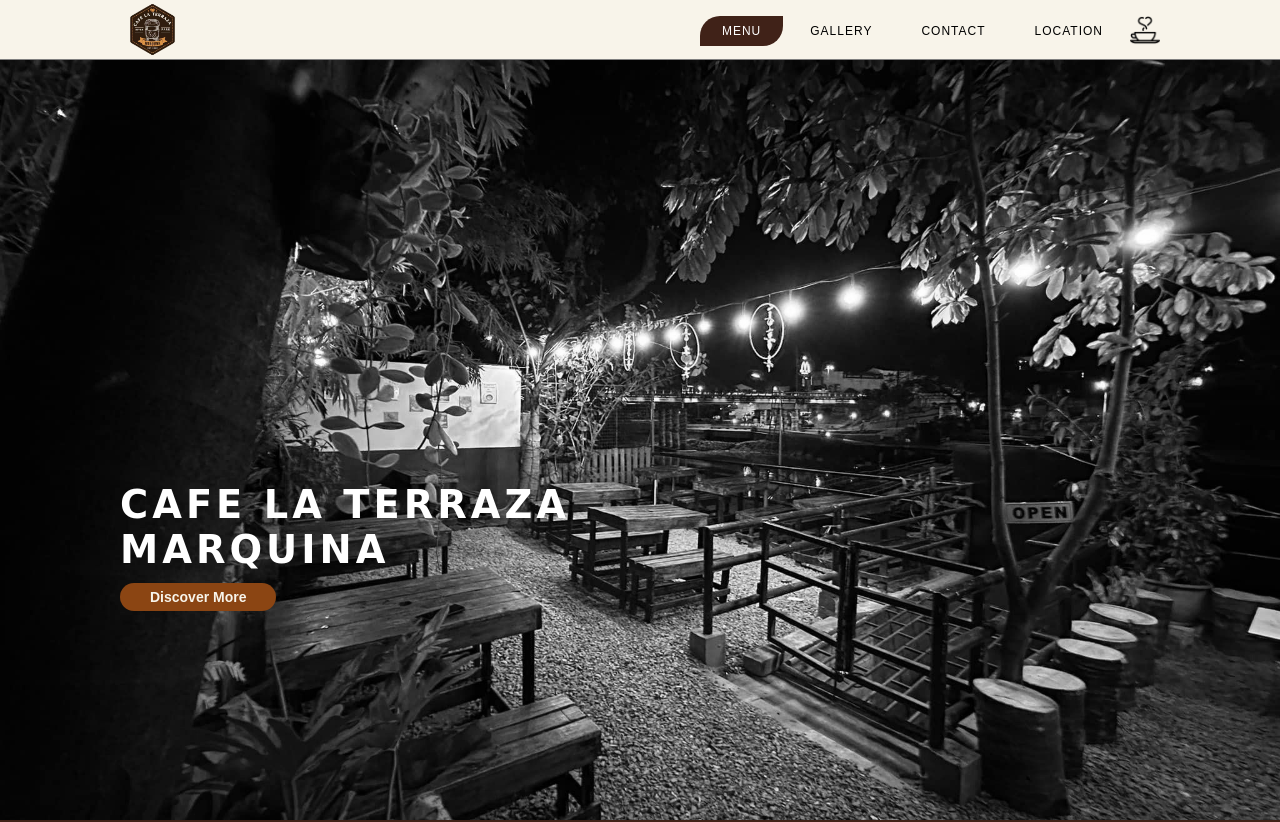
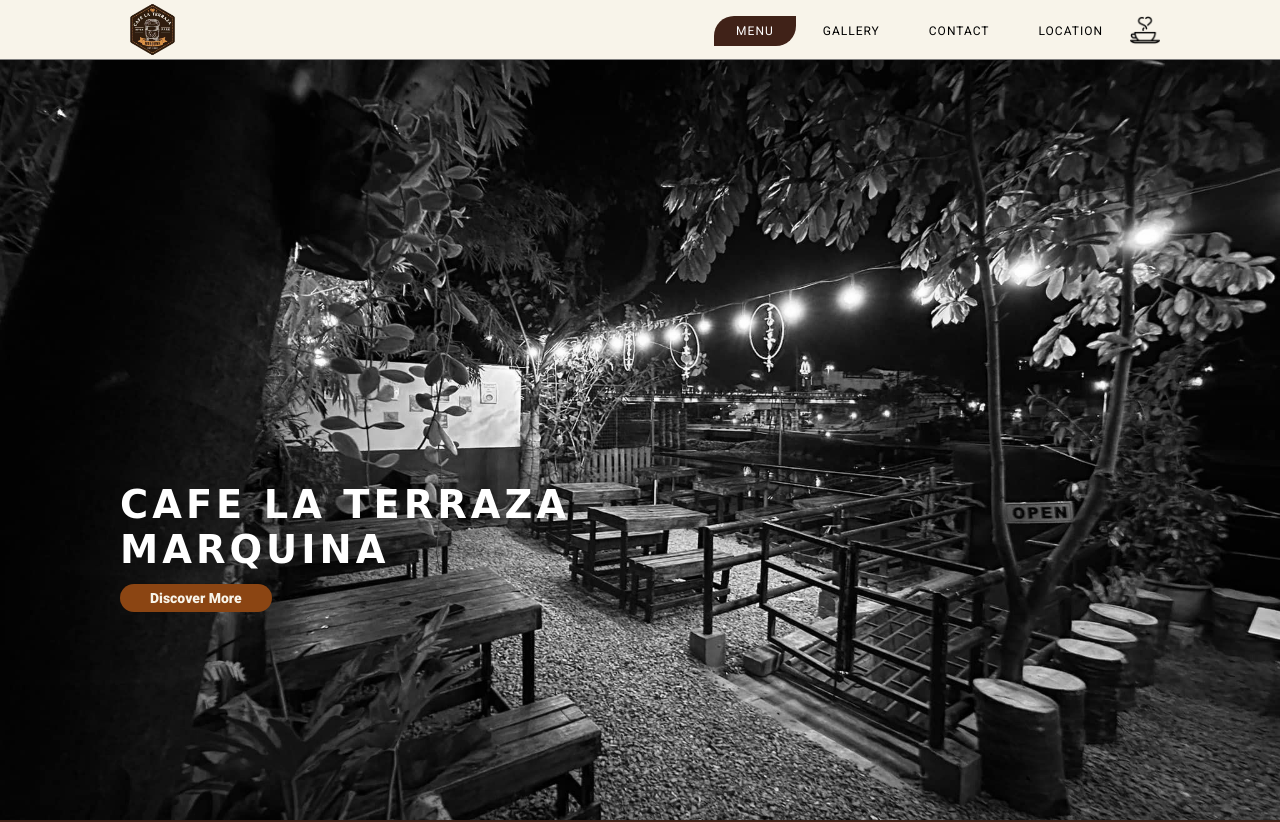
Before and after one commit to fika-dvlpr/cafelaterrazamarquina, a plain HTML site: page index.html in a window 1280 px wide. Shown: the top 822 px of the page. Drawn offline with nearby package versions, Linux system fonts and the light colour scheme; a web font is replaced by a local one.

Commit message:
Update style.css

```diff
--- a/Style/style.css
+++ b/Style/style.css
@@ -18,7 +18,7 @@
 }
 body {
   background-color: #fff;
-  font-family: Arial;
+  font-family: "Roboto";
 }
 
 /* NAVIGATION BAR */
```
